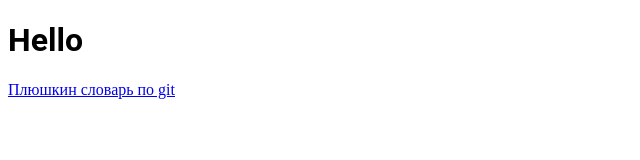
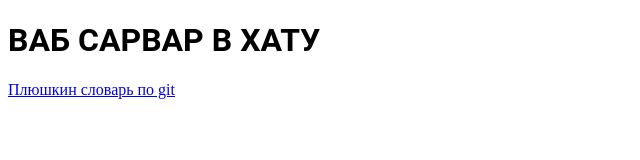
Before and after one commit to d-gremlin/octokus-notes, a website: page src/index.html in a window 1280 px wide. Shown: the whole page, without its empty margins (0-640 px from the left). Drawn offline with Linux system fonts and the light colour scheme.

Commit message:
new changes

```diff
--- a/src/index.html
+++ b/src/index.html
@@ -9,7 +9,7 @@
     <link rel="stylesheet" href="./style.css">
 </head>
 <body>
-    <h1>Hello</h1>
+    <h1>ВАБ САРВАР В ХАТУ</h1>
     <a href="./Vocabulary.html">Плюшкин словарь по git</a>
 </body>
 </html>
```
Also changed, not shown: src/Vocabulary.html (+1 -1 lines).
